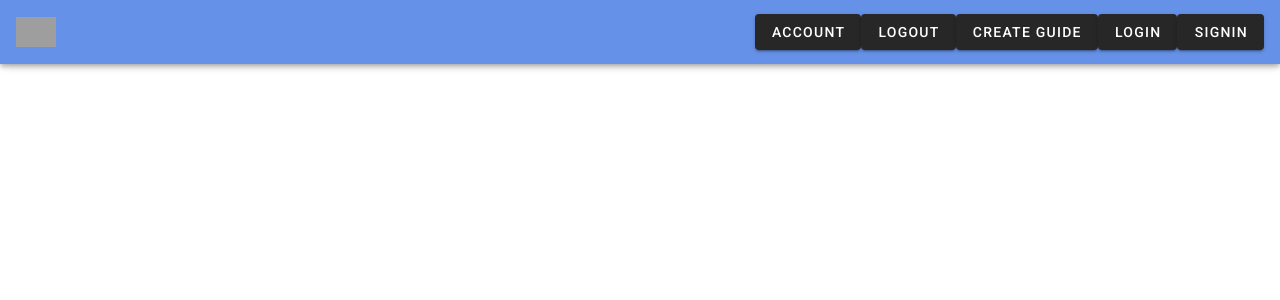
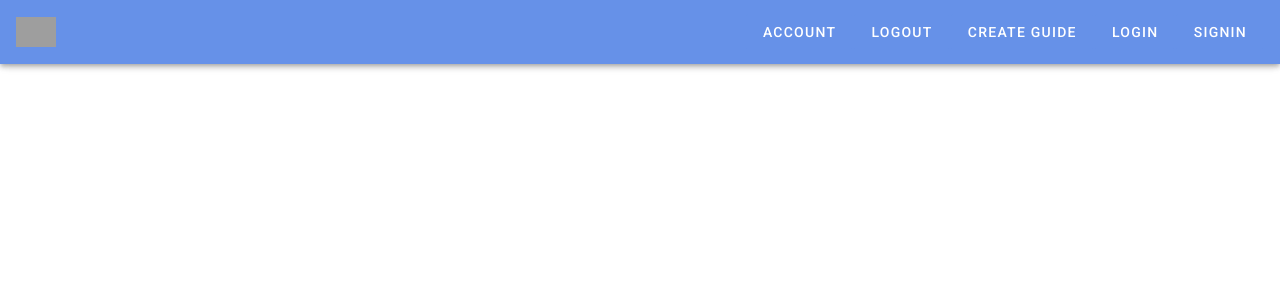
Before and after one commit to KickButtowski80/gameguides-firebase-auth, a Vue app: page / in a window 1280 px wide. Shown: the top 300 px of the page. Built offline with nearby package versions, Linux system fonts and the light colour scheme; grey boxes are pictures that could not be loaded.

Commit message:
setup the navbar

```diff
--- a/src/components/NavBar.vue
+++ b/src/components/NavBar.vue
@@ -1,6 +1,6 @@
 <template>
   <div>
-    <v-app-bar app color="primary" dark>
+    <v-app-bar app color="primary"  dark>
       <div class="d-flex align-center">
         <v-img
           alt="Vuetify Logo"
@@ -12,8 +12,8 @@
         />
       </div>
       <v-spacer></v-spacer>
-      <div v-for="item in items" :key="item.text" class="primary--text">
-        <v-btn v-text="item.text"></v-btn>
+      <div v-for="item in items" :key="item.text" >
+        <v-btn outlined v-text="item.text" class="primary"></v-btn>
       </div>
     </v-app-bar>
   </div>
```
